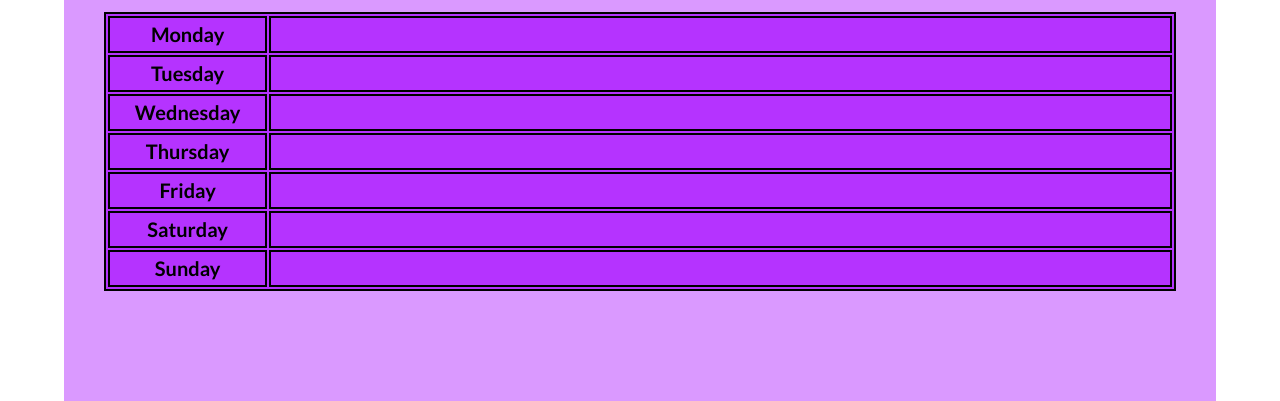
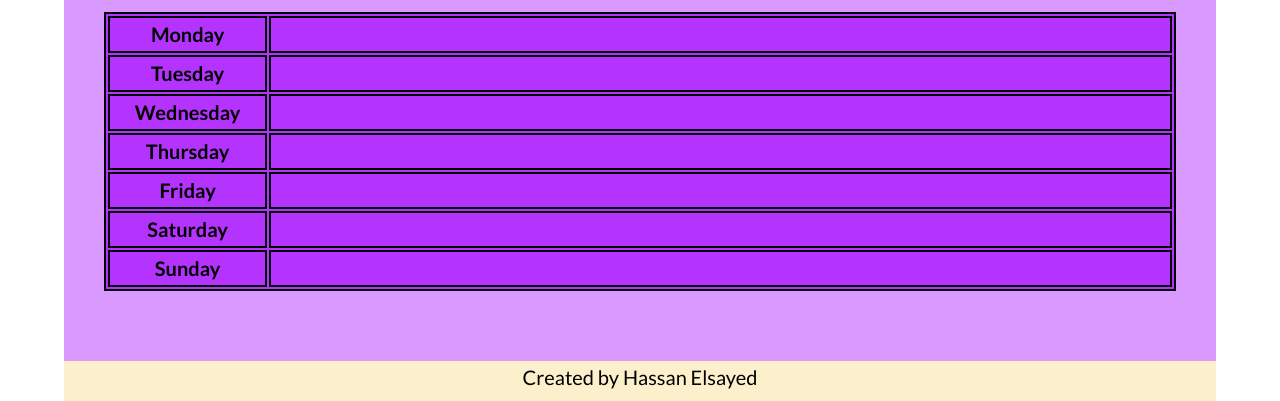
Before and after one commit to Hassanselsayed/hassanElsayedProjectThree, a plain HTML site: page index.html in a window 1280 px wide. Shown: the part 399-800 px from the top of the page. Drawn offline with nearby package versions, Linux system fonts and the light colour scheme.

Commit message:
adding a footer

```diff
--- a/index.html
+++ b/index.html
@@ -105,6 +105,9 @@
         </table>
     </main>
 
+    <footer>
+        <p>Created by Hassan Elsayed</p>
+    </footer>
 
 
     <script src='https://code.jquery.com/jquery-3.2.1.min.js' integrity='sha256-hwg4gsxgFZhOsEEamdOYGBf13FyQuiTwlAQgxVSNgt4='crossorigin='anonymous'></script>
--- a/styles/scss/_elementLayout.scss
+++ b/styles/scss/_elementLayout.scss
@@ -4,14 +4,13 @@ $mainBackground: rgb(163, 0, 255);
 // header layout
 header {
     background-color: rgb(46, 155, 255);
-    height: 40vh;
+    min-height: 40vh;
     position: sticky;
     top: 0;
     form {
         display: flex;
         flex-direction: column;
         align-items: center;
-        padding-bottom: 4vh;
         h1,
         input[type=submit] {
             margin-top: 3vh;
@@ -35,7 +34,7 @@ header {
 main {
     background-color: lighten($color: $mainBackground, $amount: 30);
     padding: 5vh;
-    min-height: 60vh;
+    min-height: 55vh;
     h2 {
         text-align: center;
         padding-bottom: 2vh;
@@ -81,7 +80,15 @@ main {
         }
     }
 }
+footer {
+    background-color: rgb(252, 240, 204);
+    min-height: 5vh;
+    padding: 5px 0;
+    text-align: center;
+    p {
 
+    }
+}
 // media queries
 @media (max-width: 800px) {
     header {
```
Also changed, not shown: styles/style.css.
